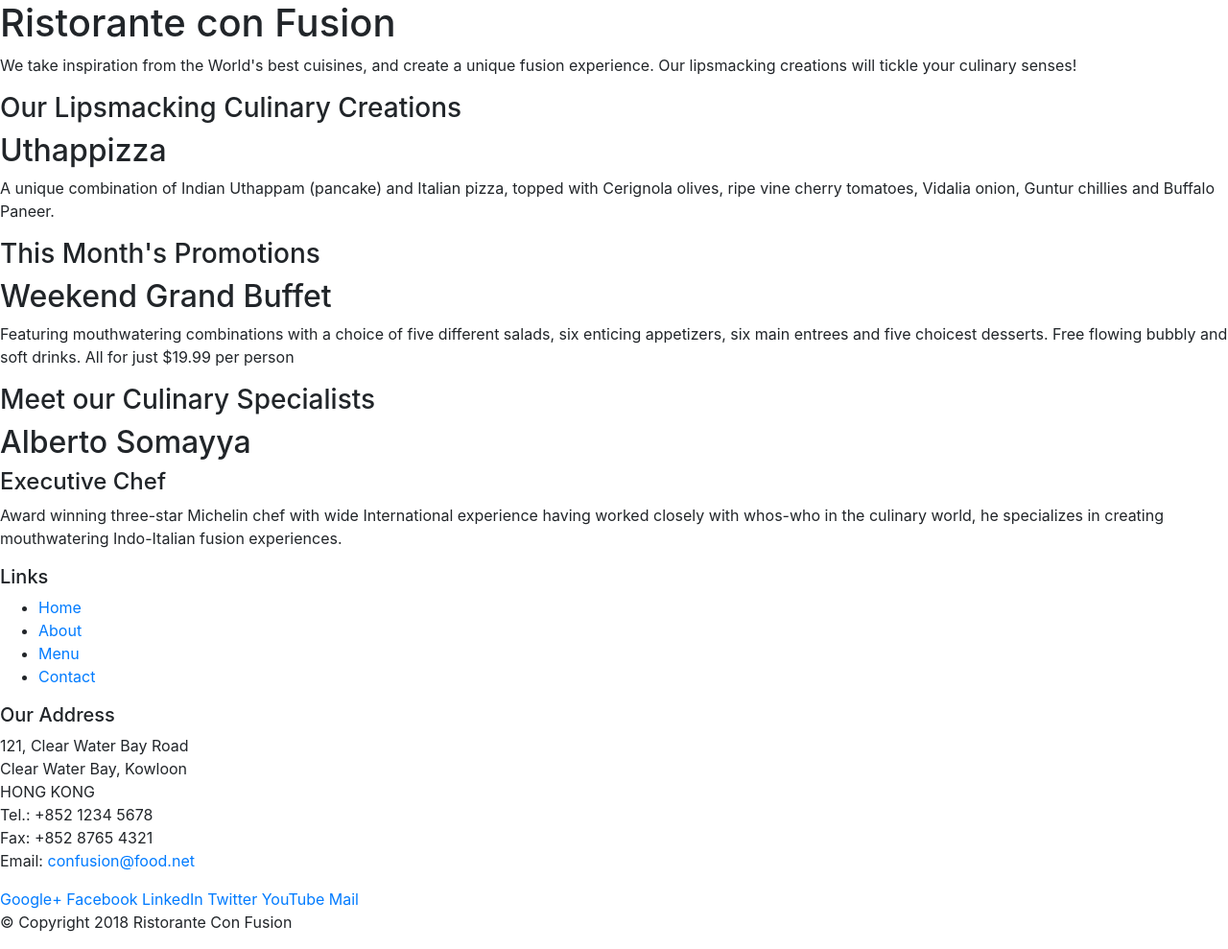
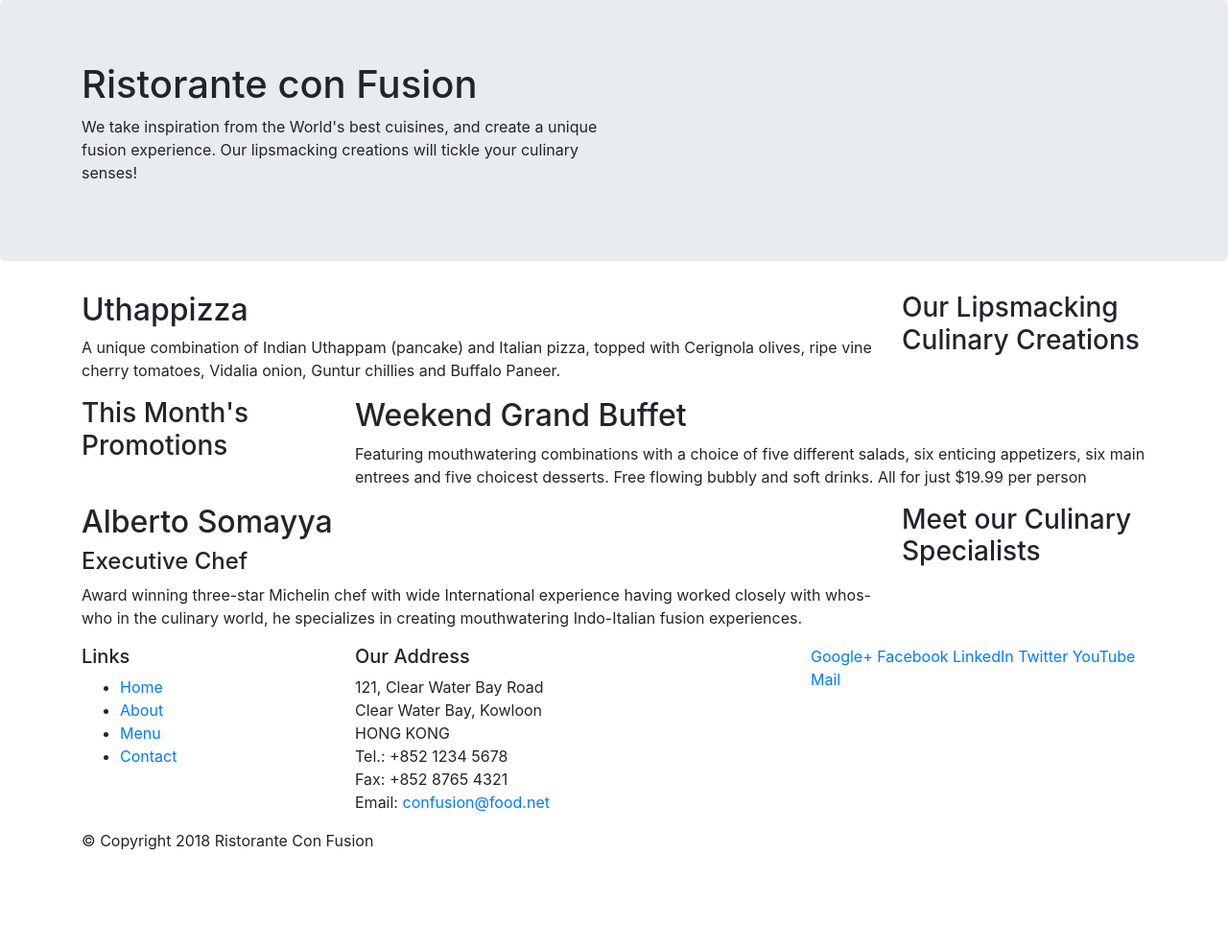
Before and after one commit to pushpsood/conFusion, a website: page index.html in a window 1280 px wide. Shown: the whole page at 96% size. After the commit the page ends 904 px from the top, so only its background shows below. Drawn offline with nearby package versions, Linux system fonts and the light colour scheme.

Commit message:
bootstrap grid part 1

```diff
--- a/index.html
+++ b/index.html
@@ -14,46 +14,46 @@
 
 <body>
 
-    <header>
-        <div>
-            <div>
-                <div>
+    <header class="jumbotron">
+        <div class="container">
+            <div class="row">
+                <div class="col-12 col-sm-6">
                     <h1>Ristorante con Fusion</h1>
                     <p>We take inspiration from the World's best cuisines, and create a unique fusion experience. Our lipsmacking creations will tickle your culinary senses!</p>
                 </div>
-                <div>
+                <div class="col-12 col-sm">
                 </div>
             </div>
         </div>
     </header>
 
-    <div>
-        <div>
-            <div>
+    <div class="container">
+        <div class="row">
+            <div class="col-12 col-sm-4 rrder-sm-last col-md-3">
                 <h3>Our Lipsmacking Culinary Creations</h3>
             </div>
-            <div>
+            <div class="col col-sm order-sm-first col-md">
                 <h2>Uthappizza</h2>
                 <p>A unique combination of Indian Uthappam (pancake) and Italian pizza, topped with Cerignola olives, ripe vine cherry tomatoes, Vidalia onion, Guntur chillies and Buffalo Paneer.</p>
             </div>
         </div>
 
 
-        <div>
-            <div>
+        <div class="row">
+            <div class="col-12 col-sm-4 col-md-3">
                 <h3>This Month's Promotions</h3>
             </div>
-            <div>
+            <div class="col col-sm col-md">
                 <h2>Weekend Grand Buffet</h2>
                 <p>Featuring mouthwatering combinations with a choice of five different salads, six enticing appetizers, six main entrees and five choicest desserts. Free flowing bubbly and soft drinks. All for just $19.99 per person </p>
             </div>
         </div>
 
-        <div>
-            <div>
+        <div class="row">
+            <div class="col-12 col-sm-4 order-sm-last col-md-3">
                 <h3>Meet our Culinary Specialists</h3>
             </div>
-            <div>
+            <div class="col col-sm order-sm-first col-md">
                 <h2>Alberto Somayya</h2>
                 <h4>Executive Chef</h4>
                 <p>Award winning three-star Michelin chef with wide International experience having worked closely with whos-who in the culinary world, he specializes in creating mouthwatering Indo-Italian fusion experiences. </p>
@@ -62,9 +62,9 @@
     </div>
 
     <footer>
-        <div>
-            <div>
-                <div>
+        <div class="container">
+            <div class="row">
+                <div class="col-4 col-sm-2">
                     <h5>Links</h5>
                     <ul>
                         <li><a href="#">Home</a></li>
@@ -73,7 +73,7 @@
                         <li><a href="#">Contact</a></li>
                     </ul>
                 </div>
-                <div>
+                <div class="col-7 offset-1 col-sm-5">
                     <h5>Our Address</h5>
                     <address>
 		              121, Clear Water Bay Road<br>
@@ -84,7 +84,7 @@
 		              Email: <a href="mailto:confusion@food.net">confusion@food.net</a>
 		           </address>
                 </div>
-                <div>
+                <div class="col-12 col-sm-4">
                     <div>
                         <a href="http://google.com/+">Google+</a>
                         <a href="http://www.facebook.com/profile.php?id=">Facebook</a>
@@ -95,8 +95,8 @@
                     </div>
                 </div>
            </div>
-           <div>
-                <div>
+           <div class="row">
+                <div class="col-auto">
                     <p>© Copyright 2018 Ristorante Con Fusion</p>
                 </div>
            </div>
```
